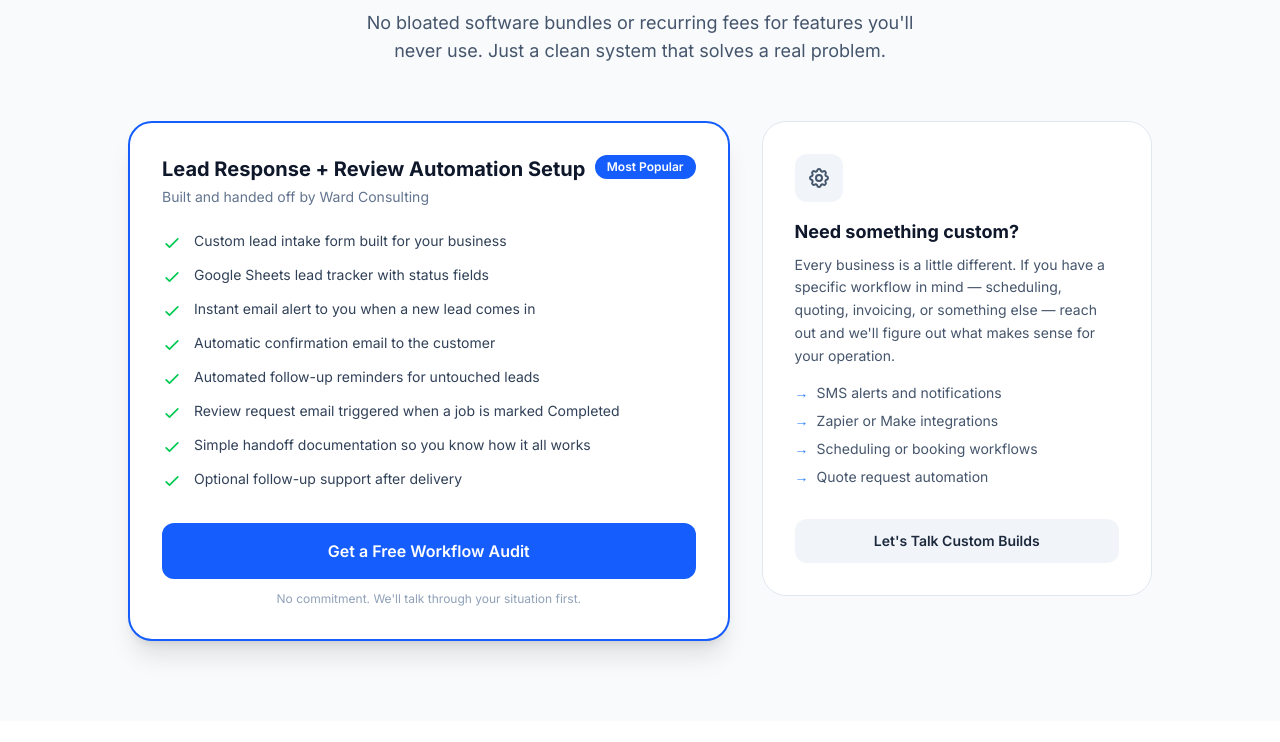
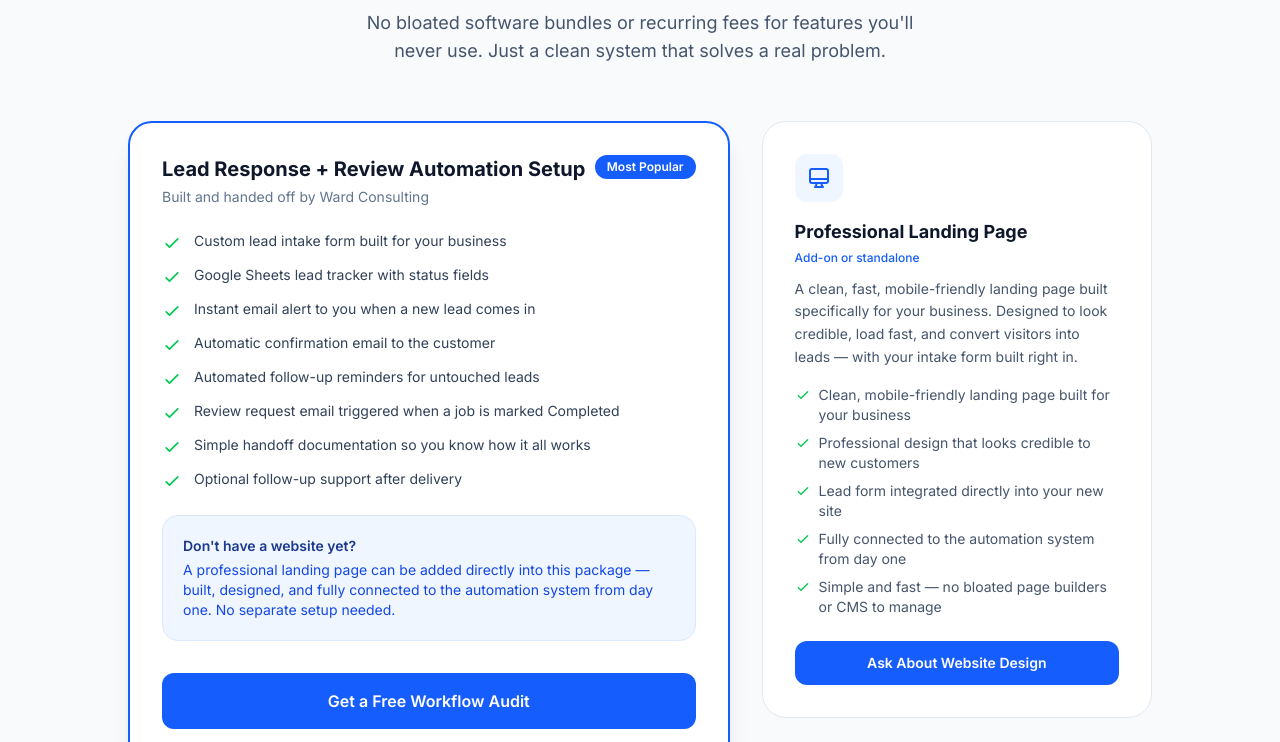
Before and after one commit to chaseward5894/ward-consulting, a Next.js app: page / in a window 1280 px wide. Shown: the part 5460-6202 px from the top of the page. Built offline with nearby package versions, Linux system fonts and the light colour scheme.

Commit message:
Add professional landing page service to package section

```diff
--- a/components/Package.tsx
+++ b/components/Package.tsx
@@ -7,6 +7,14 @@ const included = [
   "Review request email triggered when a job is marked Completed",
   "Simple handoff documentation so you know how it all works",
   "Optional follow-up support after delivery",
+];
+
+const websiteAddOn = [
+  "Clean, mobile-friendly landing page built for your business",
+  "Professional design that looks credible to new customers",
+  "Lead form integrated directly into your new site",
+  "Fully connected to the automation system from day one",
+  "Simple and fast — no bloated page builders or CMS to manage",
 ];
 
 export default function Package() {
@@ -44,7 +52,7 @@ export default function Package() {
             </div>
 
             {/* Included list */}
-            <ul className="space-y-3 mb-8">
+            <ul className="space-y-3 mb-6">
               {included.map((item, i) => (
                 <li key={i} className="flex items-start gap-3 text-sm text-slate-700">
                   <svg className="w-5 h-5 text-green-500 flex-shrink-0 mt-0.5" fill="none" stroke="currentColor" viewBox="0 0 24 24">
@@ -54,6 +62,16 @@ export default function Package() {
                 </li>
               ))}
             </ul>
+
+            {/* Website add-on callout */}
+            <div className="bg-blue-50 border border-blue-100 rounded-2xl p-5 mb-8">
+              <p className="text-sm font-semibold text-blue-900 mb-1">
+                Don't have a website yet?
+              </p>
+              <p className="text-sm text-blue-700">
+                A professional landing page can be added directly into this package — built, designed, and fully connected to the automation system from day one. No separate setup needed.
+              </p>
+            </div>
 
             <a
               href="#contact"
@@ -66,9 +84,43 @@ export default function Package() {
             </p>
           </div>
 
-          {/* Side card: Custom builds */}
-          <div className="lg:col-span-2 bg-white rounded-3xl border border-slate-200 p-8 flex flex-col justify-between">
-            <div>
+          {/* Side cards */}
+          <div className="lg:col-span-2 flex flex-col gap-6">
+
+            {/* Website Design card */}
+            <div className="bg-white rounded-3xl border border-slate-200 p-8">
+              <div className="w-12 h-12 bg-blue-50 rounded-xl flex items-center justify-center mb-4">
+                <svg className="w-6 h-6 text-blue-600" fill="none" stroke="currentColor" viewBox="0 0 24 24">
+                  <path strokeLinecap="round" strokeLinejoin="round" strokeWidth={2} d="M9.75 17L9 20l-1 1h8l-1-1-.75-3M3 13h18M5 17h14a2 2 0 002-2V5a2 2 0 00-2-2H5a2 2 0 00-2 2v10a2 2 0 002 2z" />
+                </svg>
+              </div>
+              <h3 className="text-lg font-bold text-slate-900 mb-1">
+                Professional Landing Page
+              </h3>
+              <p className="text-xs font-medium text-blue-600 mb-3">Add-on or standalone</p>
+              <p className="text-slate-600 text-sm leading-relaxed mb-4">
+                A clean, fast, mobile-friendly landing page built specifically for your business. Designed to look credible, load fast, and convert visitors into leads — with your intake form built right in.
+              </p>
+              <ul className="space-y-2 text-sm text-slate-600 mb-6">
+                {websiteAddOn.map((item, i) => (
+                  <li key={i} className="flex items-start gap-2">
+                    <svg className="w-4 h-4 text-green-500 flex-shrink-0 mt-0.5" fill="none" stroke="currentColor" viewBox="0 0 24 24">
+                      <path strokeLinecap="round" strokeLinejoin="round" strokeWidth={2} d="M5 13l4 4L19 7" />
+                    </svg>
+                    {item}
+                  </li>
+                ))}
+              </ul>
+              <a
+                href="#contact"
+                className="block w-full text-center bg-blue-600 hover:bg-blue-700 text-white font-semibold py-3 rounded-xl text-sm transition-colors"
+              >
+                Ask About Website Design
+              </a>
+            </div>
+
+            {/* Custom builds card */}
+            <div className="bg-white rounded-3xl border border-slate-200 p-8">
               <div className="w-12 h-12 bg-slate-100 rounded-xl flex items-center justify-center mb-4">
                 <svg className="w-6 h-6 text-slate-600" fill="none" stroke="currentColor" viewBox="0 0 24 24">
                   <path strokeLinecap="round" strokeLinejoin="round" strokeWidth={2} d="M10.325 4.317c.426-1.756 2.924-1.756 3.35 0a1.724 1.724 0 002.573 1.066c1.543-.94 3.31.826 2.37 2.37a1.724 1.724 0 001.065 2.572c1.756.426 1.756 2.924 0 3.35a1.724 1.724 0 00-1.066 2.573c.94 1.543-.826 3.31-2.37 2.37a1.724 1.724 0 00-2.572 1.065c-.426 1.756-2.924 1.756-3.35 0a1.724 1.724 0 00-2.573-1.066c-1.543.94-3.31-.826-2.37-2.37a1.724 1.724 0 00-1.065-2.572c-1.756-.426-1.756-2.924 0-3.35a1.724 1.724 0 001.066-2.573c-.94-1.543.826-3.31 2.37-2.37.996.608 2.296.07 2.572-1.065z" />
@@ -79,14 +131,11 @@ export default function Package() {
                 Need something custom?
               </h3>
               <p className="text-slate-600 text-sm leading-relaxed mb-4">
-                Every business is a little different. If you have a specific workflow in mind — scheduling, quoting, invoicing, or something else — reach out and we'll figure out what makes sense for your operation.
+                Every business is a little different. If you have a specific workflow in mind, reach out and we'll figure out what makes sense.
               </p>
               <ul className="space-y-2 text-sm text-slate-600">
                 <li className="flex items-center gap-2">
                   <span className="text-blue-500">→</span> SMS alerts and notifications
-                </li>
-                <li className="flex items-center gap-2">
-                  <span className="text-blue-500">→</span> Zapier or Make integrations
                 </li>
                 <li className="flex items-center gap-2">
                   <span className="text-blue-500">→</span> Scheduling or booking workflows
@@ -95,13 +144,14 @@ export default function Package() {
                   <span className="text-blue-500">→</span> Quote request automation
                 </li>
               </ul>
+              <a
+                href="#contact"
+                className="block w-full text-center bg-slate-100 hover:bg-slate-200 text-slate-800 font-semibold py-3 rounded-xl text-sm transition-colors mt-6"
+              >
+                Let's Talk Custom Builds
+              </a>
             </div>
-            <a
-              href="#contact"
-              className="block w-full text-center bg-slate-100 hover:bg-slate-200 text-slate-800 font-semibold py-3 rounded-xl text-sm transition-colors mt-8"
-            >
-              Let's Talk Custom Builds
-            </a>
+
           </div>
         </div>
       </div>
```
